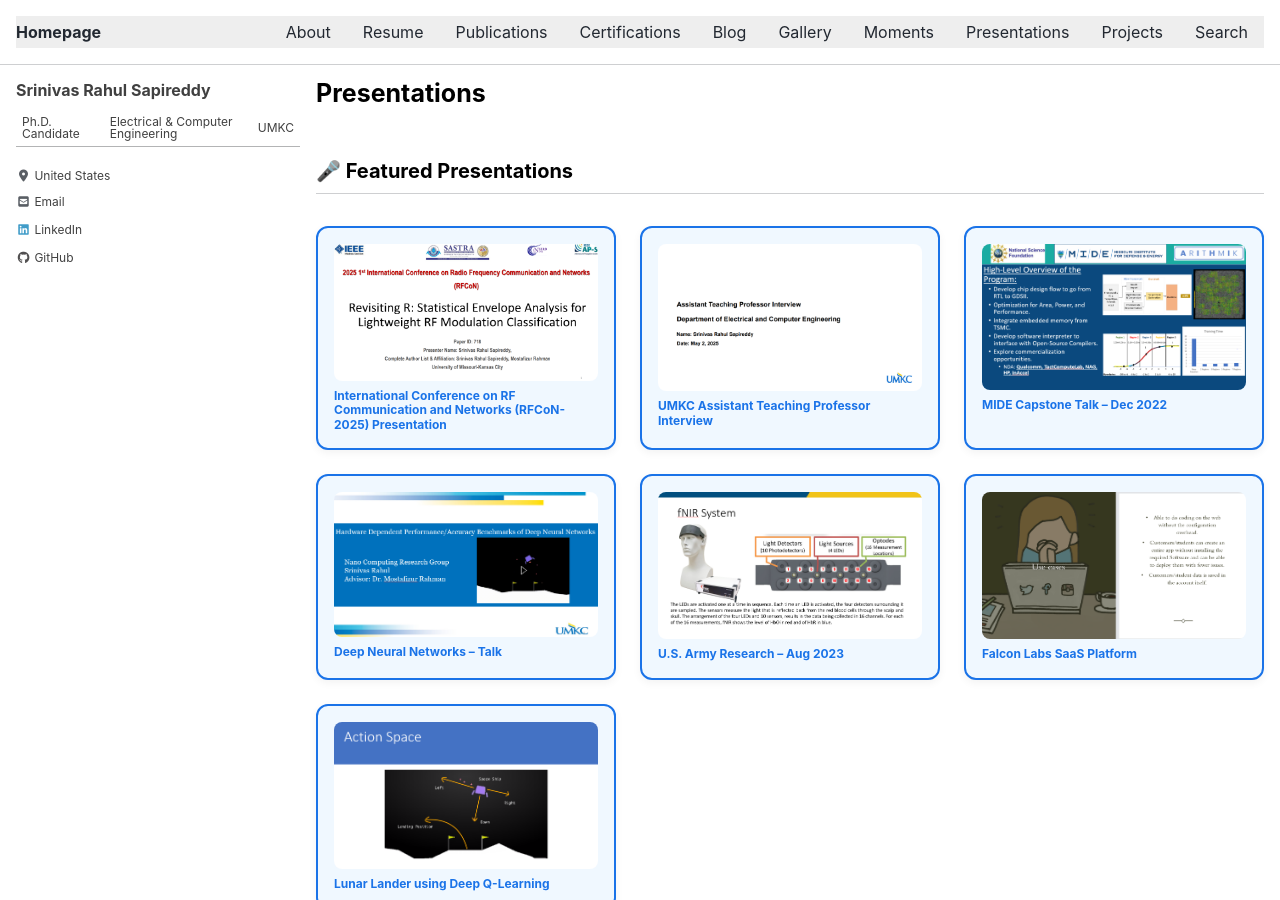
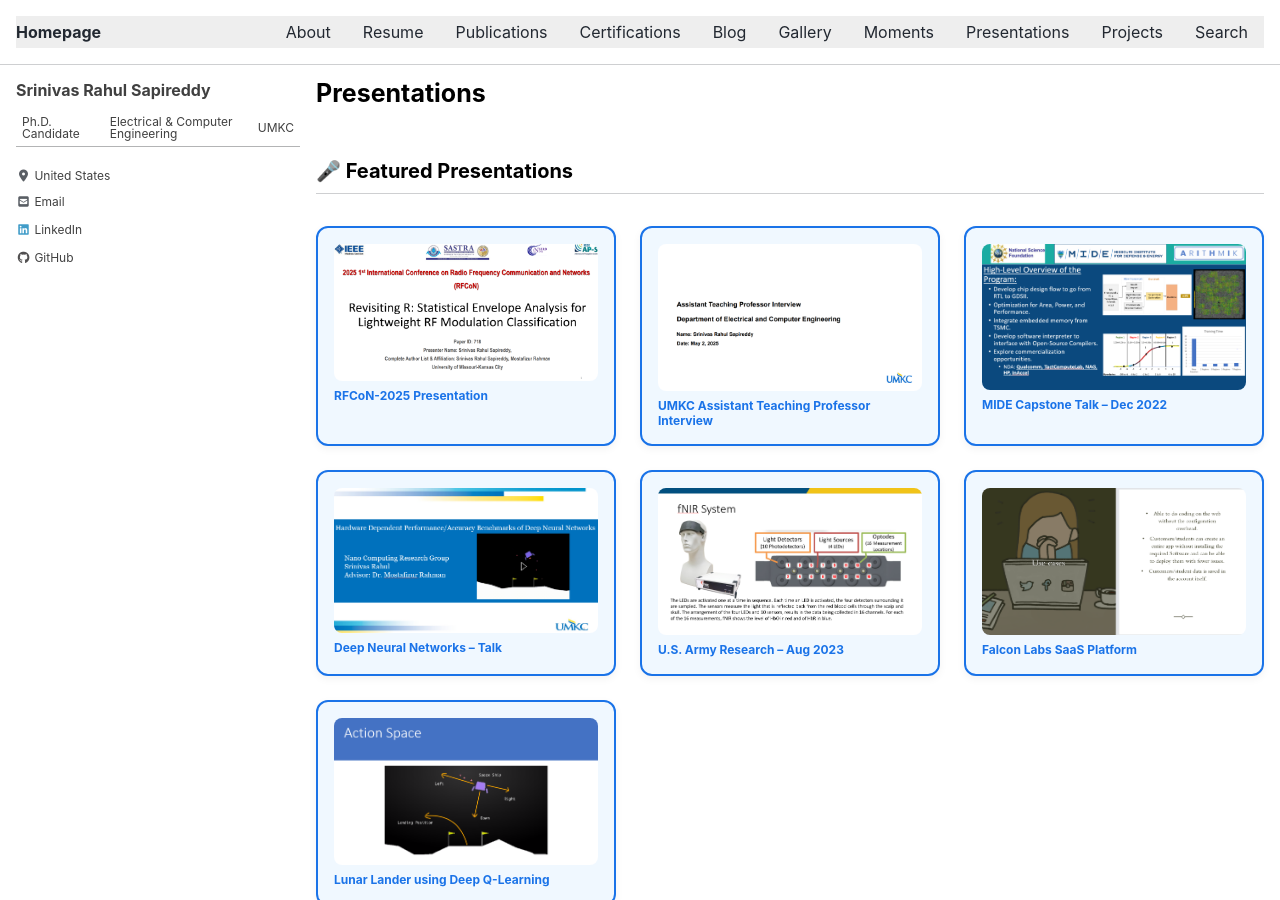
Before and after one commit to srsapireddy/srsapireddy.github.io, a Jekyll site: the page built from _pages/presentations.md, in a window 1280 px wide and 900 px high. Built offline with Jekyll 4.4.1, drawn with Linux system fonts in a browser that asks for light colours; cached includes are drawn as plain includes; nearby versions of some CDN libraries.

Commit message:
Update presentations.md

```diff
--- a/_pages/presentations.md
+++ b/_pages/presentations.md
@@ -69,7 +69,7 @@ author_profile: true
 <div class="presentation-grid">
   <div class="presentation-card" onclick="openLightbox('/publications/rfcon.pdf')">
     <img src="/images/rfcon_presentation_thumbnail.png" alt="RFcoN 2025 Presentation">
-    <h4>International Conference on RF Communication and Networks (RFCoN-2025) Presentation</h4>
+    <h4>RFCoN-2025 Presentation</h4>
   </div>
 
   <div class="presentation-card" onclick="openLightbox('/publications/UMKC_ATP_Interview_Presentation_Rahul.pdf')">
```
